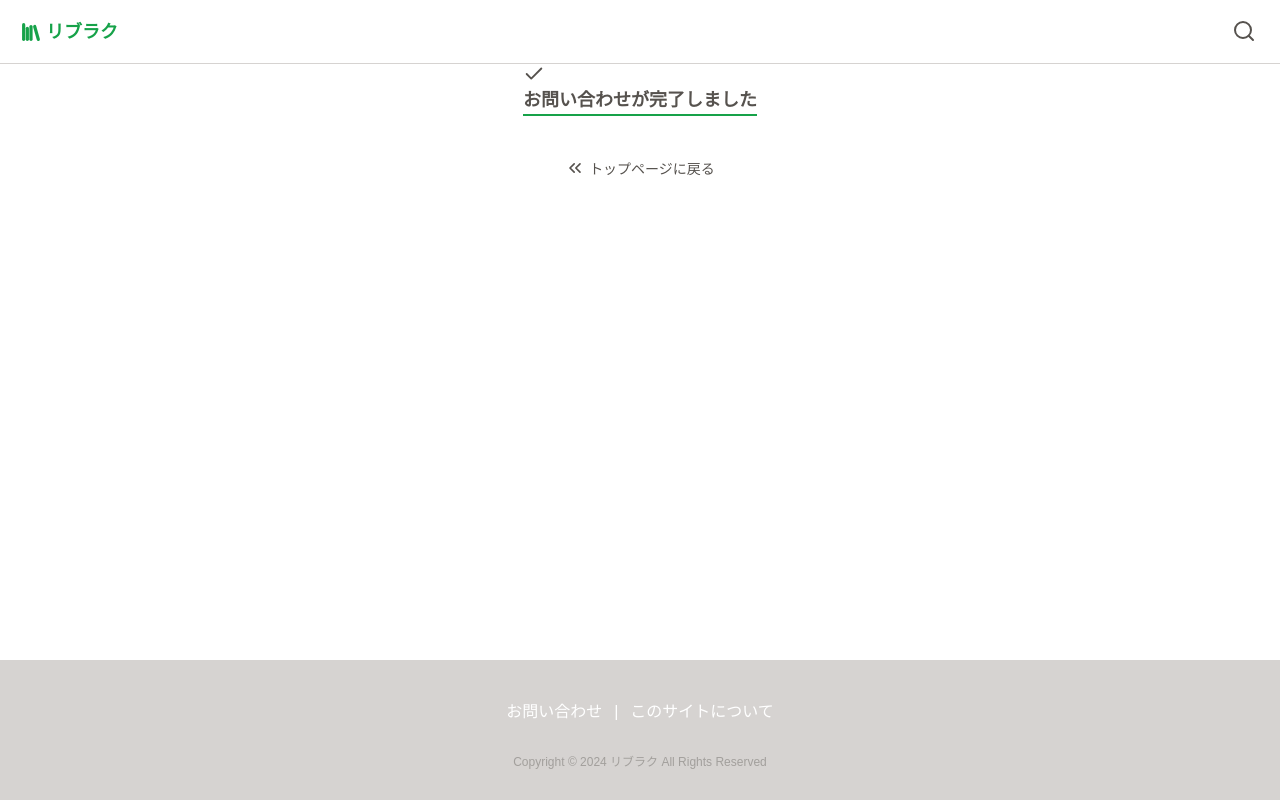
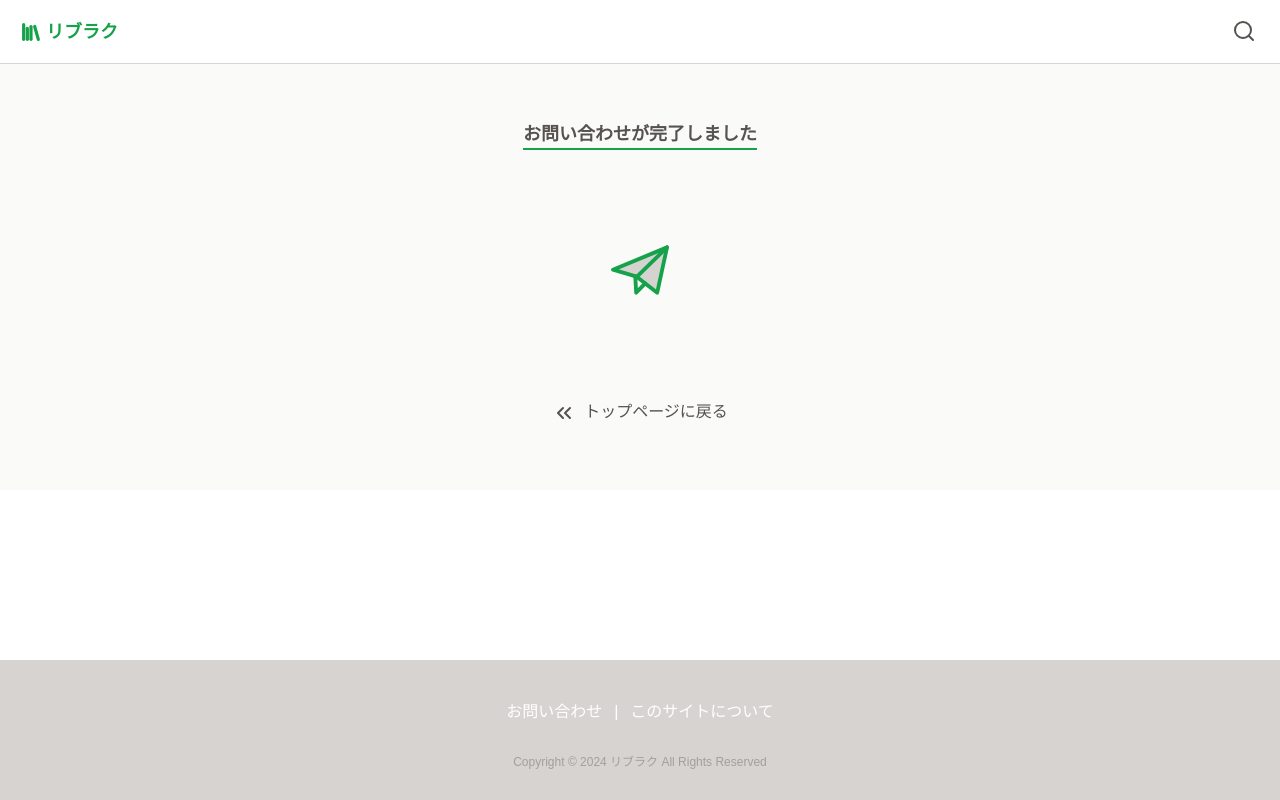
Before and after one commit to kagomen/libraku, a React (Vite) app: page /contact/success in a window 1280 px wide. Built offline with nearby package versions, Linux system fonts and the light colour scheme; a web font is replaced by a local one.

Commit message:
お問い合わせ成功画面にLottieFileを追加

```diff
--- a/package.json
+++ b/package.json
@@ -9,6 +9,7 @@
   },
   "dependencies": {
     "@hookform/resolvers": "^3.6.0",
+    "@lottiefiles/react-lottie-player": "^3.5.4",
     "@marsidev/react-turnstile": "^0.7.1",
     "@radix-ui/react-dialog": "^1.1.1",
     "@radix-ui/react-label": "^2.1.0",
--- a/src/routes/ContactSuccessPage.jsx
+++ b/src/routes/ContactSuccessPage.jsx
@@ -1,26 +1,25 @@
-import Heading from "@/components/Heading"
-import ResponsiveWrapper from "@/components/ResponsiveWrapper"
-import { Link } from "react-router-dom"
-import { Check, ChevronsLeft } from "lucide-react";
-import { Button } from "@/components/ui/button";
+import Heading from '@/components/Heading'
+import ResponsiveWrapper from '@/components/ResponsiveWrapper'
+import { Link } from 'react-router-dom'
+import { ChevronsLeft } from 'lucide-react'
+import { Button } from '@/components/ui/button'
+import { Player } from '@lottiefiles/react-lottie-player'
+import Animation from '@/assets/send-animation.json'
 
 const ContactSuccessPage = () => {
   return (
-    <ResponsiveWrapper>
-      <Heading>
-        <Check size="22" className="-translate-y-[1px]" />
-        お問い合わせが完了しました
-      </Heading>
-      <Button
-        variant="ghost"
-        className="block mx-auto my-8">
+    <div className="bg-background py-14">
+      <ResponsiveWrapper>
+        <Heading>お問い合わせが完了しました</Heading>
+        <Player autoplay loop src={Animation} className="h-[240px] w-[240px]" />
         <Link to="/">
-          <ChevronsLeft size="24" className="inline -translate-y-[2px] pr-1" />
-          トップページに戻る
+          <Button variant="link" className="mx-auto flex w-fit items-center justify-center gap-2">
+            <ChevronsLeft size="24" className="translate-y-[1px]" />
+            トップページに戻る
+          </Button>
         </Link>
-
-      </Button>
-    </ResponsiveWrapper>
+      </ResponsiveWrapper>
+    </div>
   )
 }
 
```
Also changed, not shown: src/assets/send-animation.json (added, +1 -0 lines), 1 other file (tests, documents, lock files or other folders).
